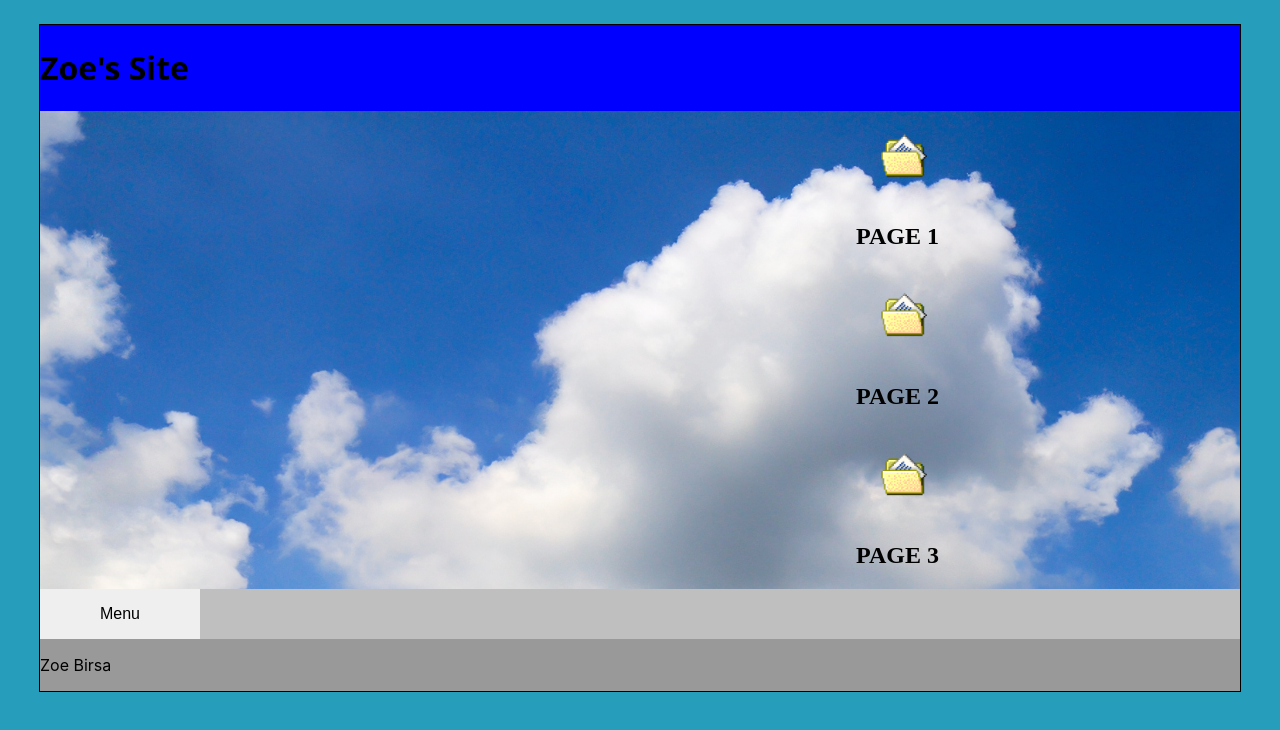
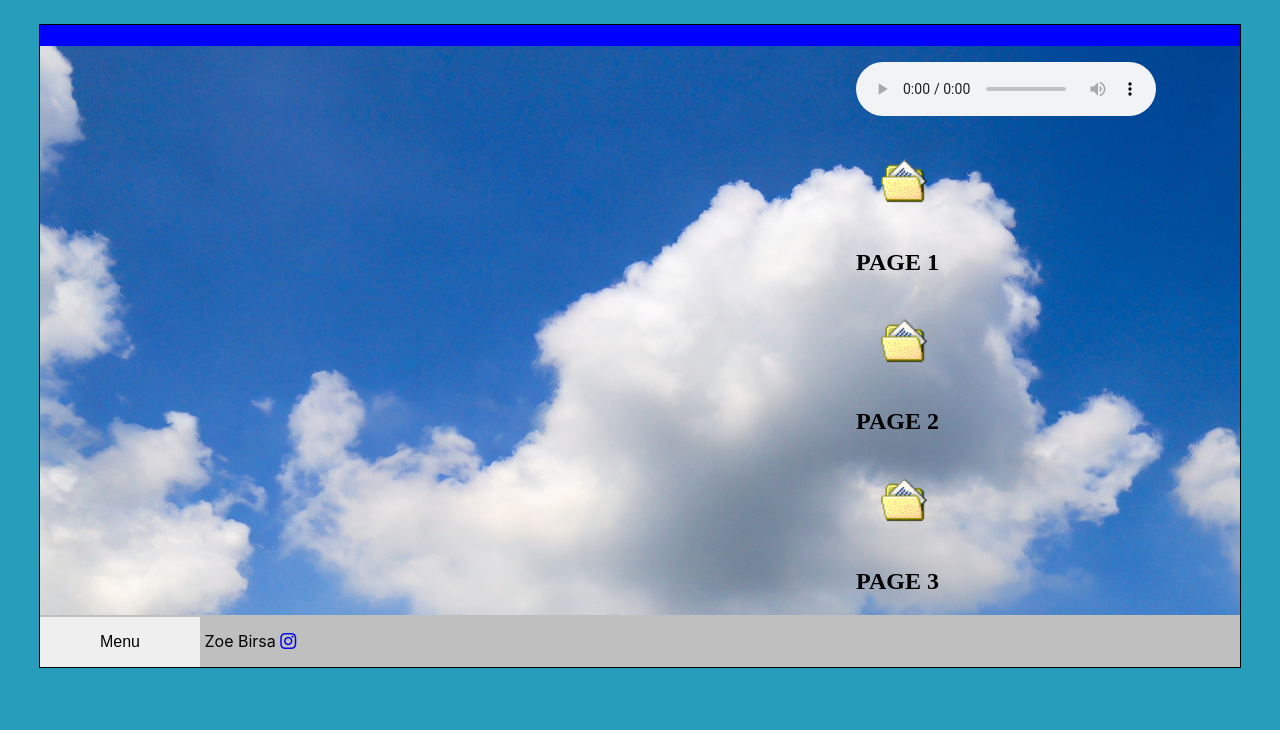
Before and after one commit to ufohotspot/CTK404, a plain HTML site: page Blank1200px.html in a window 1280 px wide. Drawn offline with nearby package versions, Linux system fonts and the light colour scheme; a web font is replaced by a local one.

Commit message:
Update Blank1200px.html

```diff
--- a/Blank1200px.html
+++ b/Blank1200px.html
@@ -4,17 +4,29 @@
 	<meta charset="UTF-8">
 	<title>Zoe Birsa</title>
 	<link href="Blank1200px.css" rel="stylesheet" type="text/css">
+	<link rel="preconnect" href="https://fonts.googleapis.com">
+<link rel="preconnect" href="https://fonts.gstatic.com" crossorigin>
+<link href="https://fonts.googleapis.com/css2?family=Spline+Sans+Mono:wght@300;400;500;600;700&display=swap" rel="stylesheet">
+<link rel="stylesheet" href="https://cdn.jsdelivr.net/npm/bootstrap-icons@1.11.1/font/bootstrap-icons.css">
+
+
 </head>
 <body>
 	<div id="wrapper">
 		<header>
-			<h1>Zoe's Site</h1>
+			<h1></h1>
 		</header>
 
 
 		<div id="desktop"> </div>
 <main>
-
+	<article>
+		<p>
+			<audio controls autobuffer autoplay >
+				<source src="TestBeat.mp3" type="audio/mpeg">
+			  </audio>
+		</p>
+	</article>
 <aside>
 	<img src="icon1.png" alt="folder icon 1">
 	<h2>
@@ -36,26 +48,24 @@
 	<h2>
 		PAGE 3
 	</h2>
-	<p>
 
-	</p>
 </aside>
 </main>
 
 <footer>
 	<nav>
 		<div class="dropup">
-			<button class="dropbtn">Menu</button>
+			<button class="dropbtn">Menu </button>
+			<p>
+				<class="split">Zoe Birsa    <a href="https://instagram.com/ufohotspot.jpeg" target="_blank" class="bi bi-instagram"></a>
+			</p>
 			<div class="dropup-content">
 			  <a href="#">About</a>
 			  <a href="#">Portfolio</a>
-			  <a href="#">Contact</a>
+			  <a href="#">Contact </a>
 			</div>
 		  </div>
 	</nav>
-	<p>
-Zoe Birsa
-	</p>
 </footer>
 
 
```
